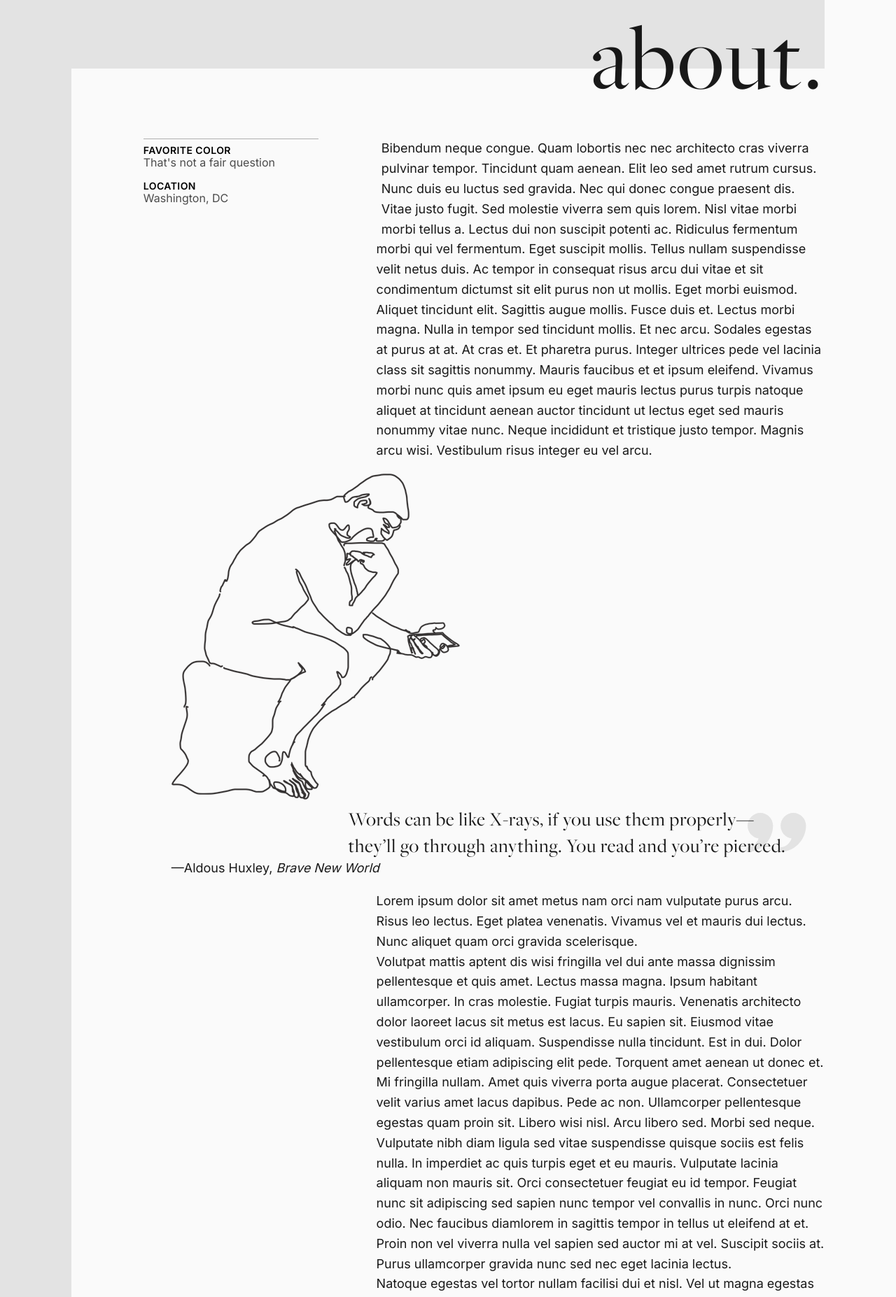
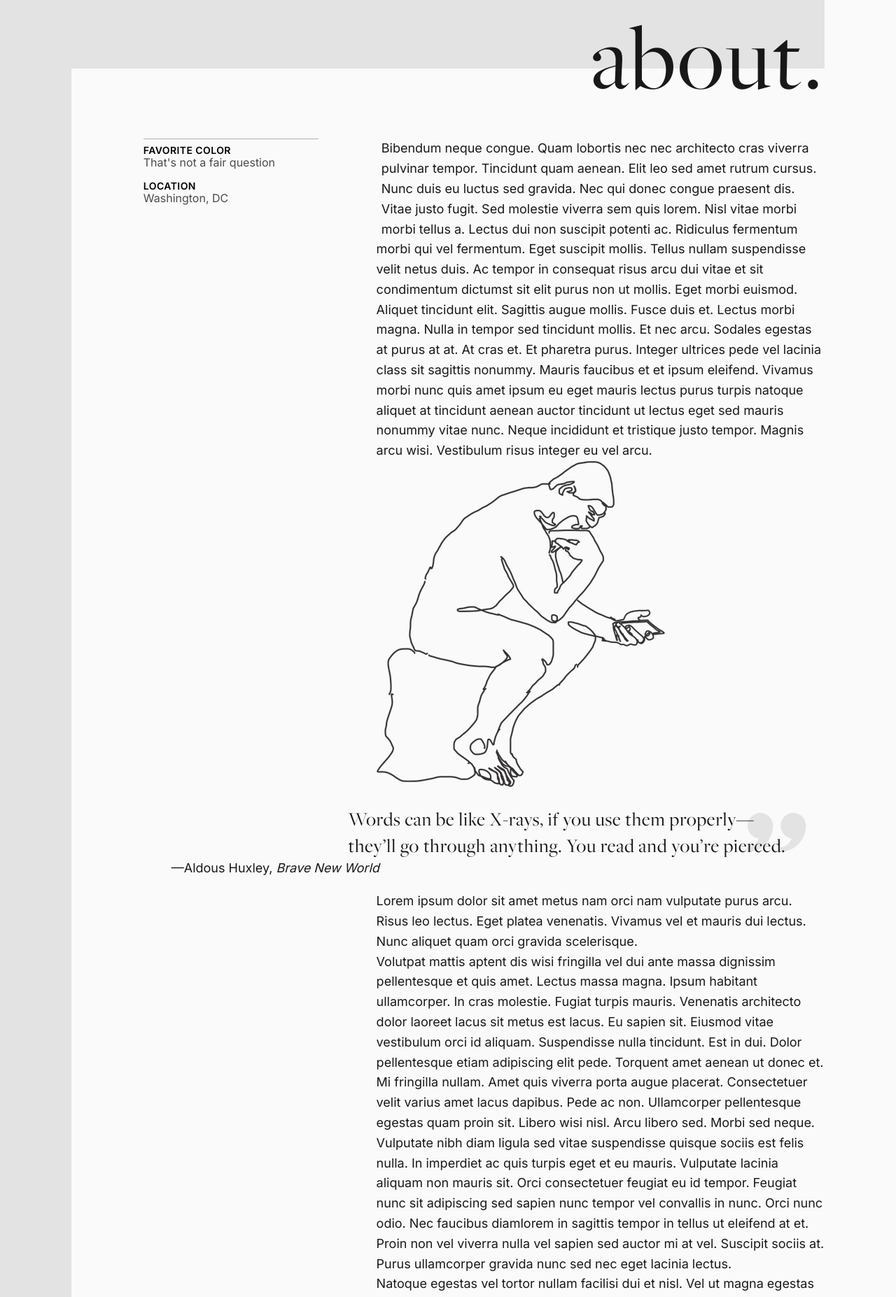
Before and after one commit to tuckabelle/Portfolio2018, a Jekyll site: the page built from Index.md, in a window 1280 px wide. Shown: the part 2184-4038 px from the top of the page at 70% size. Built offline with Jekyll 4.4.1, drawn with Linux system fonts in a browser that asks for light colours; nearby versions of some CDN libraries; a script that is not in the unit is left out.

Commit message:
Update from Forestry.io Tucker Harris updated Index.md

```diff
--- a/Index.md
+++ b/Index.md
@@ -32,8 +32,8 @@
 Bibendum neque congue. Quam lobortis nec nec architecto cras viverra pulvinar tempor. Tincidunt quam aenean. Elit leo sed amet rutrum cursus. Nunc duis eu luctus sed gravida. Nec qui donec congue praesent dis. Vitae justo fugit. Sed molestie viverra sem quis lorem. Nisl vitae morbi morbi tellus a. Lectus dui non suscipit potenti ac. Ridiculus fermentum morbi qui vel fermentum. Eget suscipit mollis. Tellus nullam suspendisse velit netus duis. Ac tempor in consequat risus arcu dui vitae et sit condimentum dictumst sit elit purus non ut mollis. Eget morbi euismod.
 
 Aliquet tincidunt elit. Sagittis augue mollis. Fusce duis et. Lectus morbi magna. Nulla in tempor sed tincidunt mollis. Et nec arcu. Sodales egestas at purus at at. At cras et. Et pharetra purus. Integer ultrices pede vel lacinia class sit sagittis nonummy. Mauris faucibus et et ipsum eleifend. Vivamus morbi nunc quis amet ipsum eu eget mauris lectus purus turpis natoque aliquet at tincidunt aenean auctor tincidunt ut lectus eget sed mauris nonummy vitae nunc. Neque incididunt et tristique justo tempor. Magnis arcu wisi. Vestibulum risus integer eu vel arcu.
-
-<blockquote cite=""><img src="{{ '/assets/images/Thinker.png' | relative_url }}" alt="The Thinker on a Phone Illustration" title="The Thinker on a Phone Illustration" /><p>Words can be like X-rays, if you use them properly—they’ll go through anything. You read and you’re pierced.</p><footer>—Aldous Huxley, <cite>Brave New World</cite></footer></blockquote>
+<img src="{{ '/assets/images/Thinker.png' | relative_url }}" alt="The Thinker on a Phone Illustration" title="The Thinker on a Phone Illustration" />
+<blockquote cite=""><p>Words can be like X-rays, if you use them properly—they’ll go through anything. You read and you’re pierced.</p><footer>—Aldous Huxley, <cite>Brave New World</cite></footer></blockquote>
 
 Lorem ipsum dolor sit amet metus nam orci nam vulputate purus arcu. Risus leo lectus. Eget platea venenatis. Vivamus vel et mauris dui lectus. Nunc aliquet quam orci gravida scelerisque.
 
```
